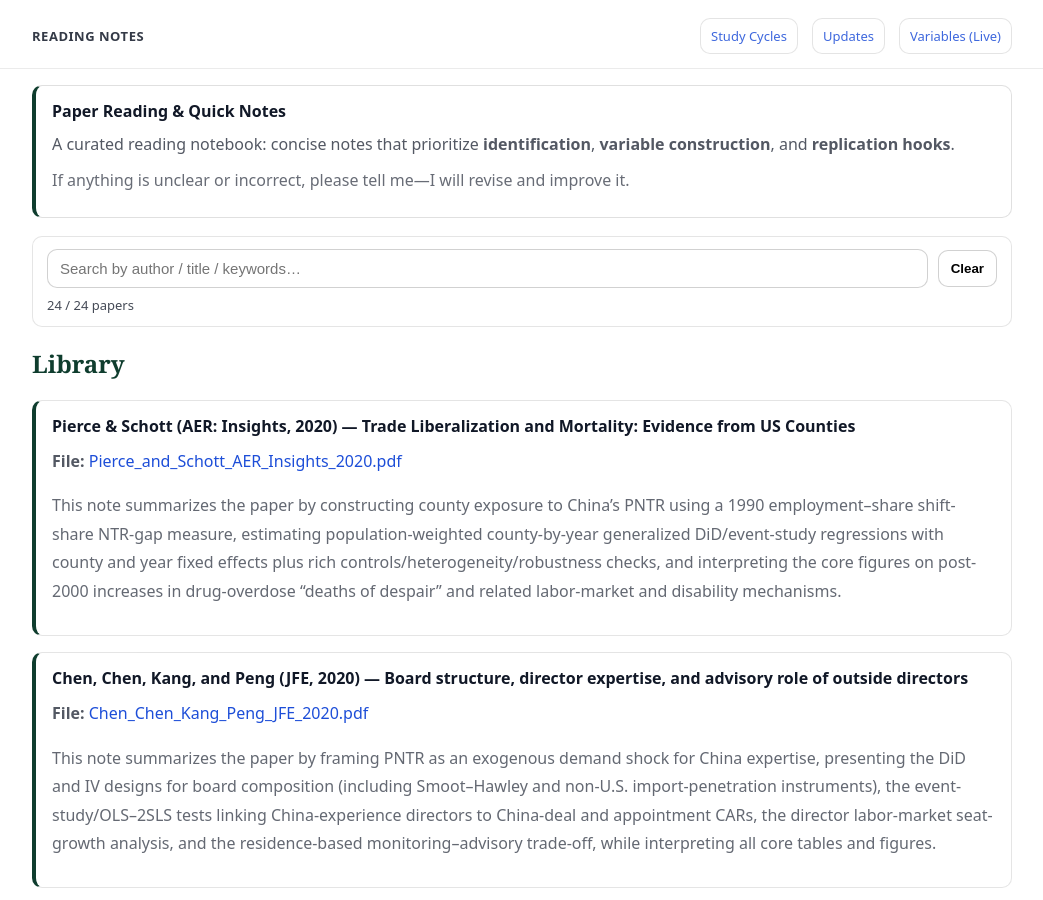
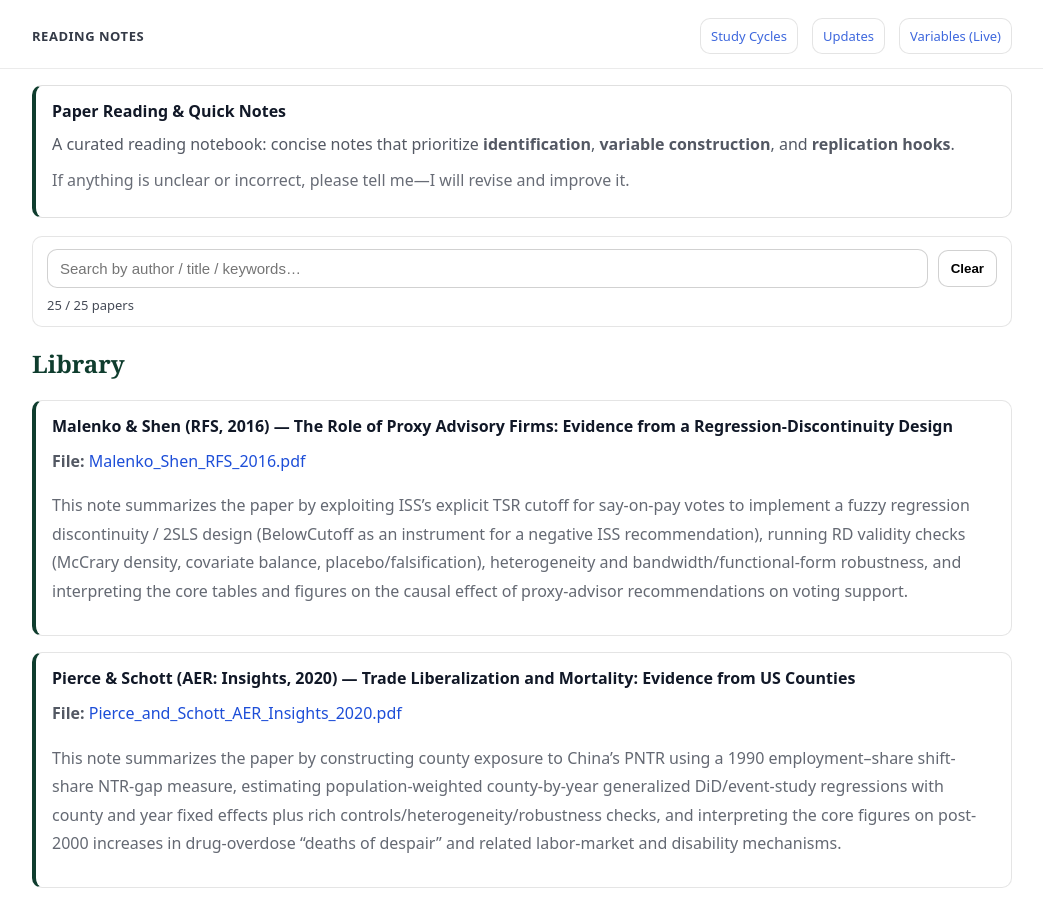
Before and after one commit to yaxinzn/study-archive, a Jekyll site: the page built from reading/index.md, in a window 1280 px wide and 900 px high. Shown: the whole window, without its empty margins (118-1161 px from the left). Built offline with Jekyll 4.4.1, drawn with Linux system fonts in a browser that asks for light colours.

Commit message:
Reading: add/update Malenko_Shen_RFS_2016.pdf

```diff
--- a/_data/reading.yml
+++ b/_data/reading.yml
@@ -1,3 +1,7 @@
+- title: "Malenko & Shen (RFS, 2016) — The Role of Proxy Advisory Firms: Evidence from a Regression-Discontinuity Design"
+  file: "Malenko_Shen_RFS_2016.pdf"
+  desc: "This note summarizes the paper by exploiting ISS’s explicit TSR cutoff for say-on-pay votes to implement a fuzzy regression discontinuity / 2SLS design (BelowCutoff as an instrument for a negative ISS recommendation), running RD validity checks (McCrary density, covariate balance, placebo/falsification), heterogeneity and bandwidth/functional-form robustness, and interpreting the core tables and figures on the causal effect of proxy-advisor recommendations on voting support."
+
 - title: "Pierce & Schott (AER: Insights, 2020) — Trade Liberalization and Mortality: Evidence from US Counties"
   file: "Pierce_and_Schott_AER_Insights_2020.pdf"
   desc: "This note summarizes the paper by constructing county exposure to China’s PNTR using a 1990 employment–share shift-share NTR-gap measure, estimating population-weighted county-by-year generalized DiD/event-study regressions with county and year fixed effects plus rich controls/heterogeneity/robustness checks, and interpreting the core figures on post-2000 increases in drug-overdose “deaths of despair” and related labor-market and disability mechanisms."
```
Also changed, not shown: 1 other file.
